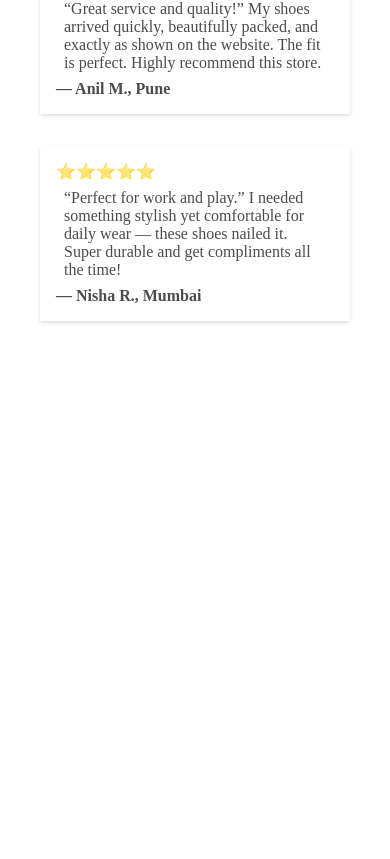
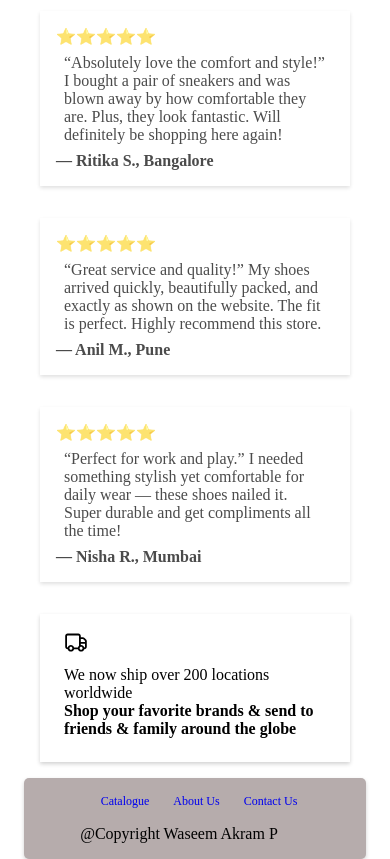
Before and after one commit to Waseemsvm/tutedude-react-ass5-online-shoe-store-with-cart, a React (Vite) app: page / in a window 390 px wide. Shown: the part 1927-2786 px from the top of the page. Before the commit the page ends 2264 px from the top, so only its background shows below. Built offline with nearby package versions, Linux system fonts and the light colour scheme.

Commit message:
updated homepage as per feedback

```diff
--- a/src/components/HomePage.jsx
+++ b/src/components/HomePage.jsx
@@ -1,4 +1,6 @@
+import { Link } from "react-router";
 import homepageStyles from "../styles/Homepage.module.css";
+import truckIcon from "../assets/symbols/truck.svg";
 export default function HomePage() {
   return (
     <>
@@ -47,6 +49,24 @@ export default function HomePage() {
           <span className="author">— Nisha R., Mumbai</span>
         </div>
       </div>
+      <div className="loc">
+        <img src={truckIcon} alt="truck-icon" />
+        <p>
+          We now ship over 200 locations worldwide <br />
+          <strong>
+            Shop your favorite brands &amp; send to friends &amp; family around
+            the globe
+          </strong>
+        </p>
+      </div>
+      <div className="footer">
+        <nav>
+          <Link to="/catalogue">Catalogue</Link>
+          <Link to="/aboutus">About Us</Link>
+          <Link to="/contactus">Contact Us</Link>
+        </nav>
+        <div className="copy">@Copyright Waseem Akram P</div>
+      </div>
     </>
   );
 }
--- a/src/styles/index.css
+++ b/src/styles/index.css
@@ -118,15 +118,91 @@ body,
   bottom: 0;
 } */
 
+.footer {
+  background-color: rgb(182, 172, 172);
+  width: 100%;
+  /* height: 5rem; */
+  display: flex;
+  flex-direction: row;
+  justify-content: space-between;
+  align-items: center;
+  box-shadow: rgba(0, 0, 0, 0.18) 0px 2px 4px;
+  border-radius: 5px;
+}
+
+.copy {
+  text-align: end;
+  width: 100%;
+  padding-right: 2rem;
+}
+
+.footer nav {
+  display: flex;
+  width: 100%;
+  margin-top: 1.5rem;
+  margin-bottom: 1rem;
+  padding-left: 2rem;
+}
+
+.footer nav a {
+  display: block;
+  text-decoration: none;
+  margin-right: 1.5rem;
+}
+
+.loc {
+  padding: 1rem;
+  box-shadow: rgba(0, 0, 0, 0.18) 0px 2px 4px;
+  margin-bottom: 1rem;
+  margin: 1.0rem;
+}
+
+.loc img {
+  width: 1.5rem;
+  margin-left: 0.5rem;
+}
+
+.loc p {
+  margin: 0.5rem;
+}
+
 @media screen and (max-width: 768px) {
-  /* .about-us-cont{
-      padding: 2rem;
-      overflow-y: auto;
-    } */
   .test-cont {
     /* grid-template-columns: 1fr; */
     display: flex;
     flex-direction: column;
     align-items: center;
   }
+
+  .footer nav {
+    display: flex;
+    margin-top: 1rem;
+    padding-left: 2rem;
+    align-items: center;
+    justify-content: center;
+  }
+
+  .footer nav a {
+    text-align: center;
+  }
+
+  .footer {
+    flex-direction: column;
+  }
+
+  .copy {
+    text-align: center;
+    margin-bottom: 1rem;
+  }
 }
+
+@media screen and (max-width: 576px) {
+  .footer nav {
+    justify-content: center;
+    align-items: center;
+    text-align: center;
+  }
+  .footer nav {
+    font-size: 0.75rem;
+  }
+}
```
Also changed, not shown: src/assets/symbols/truck.svg (added).
